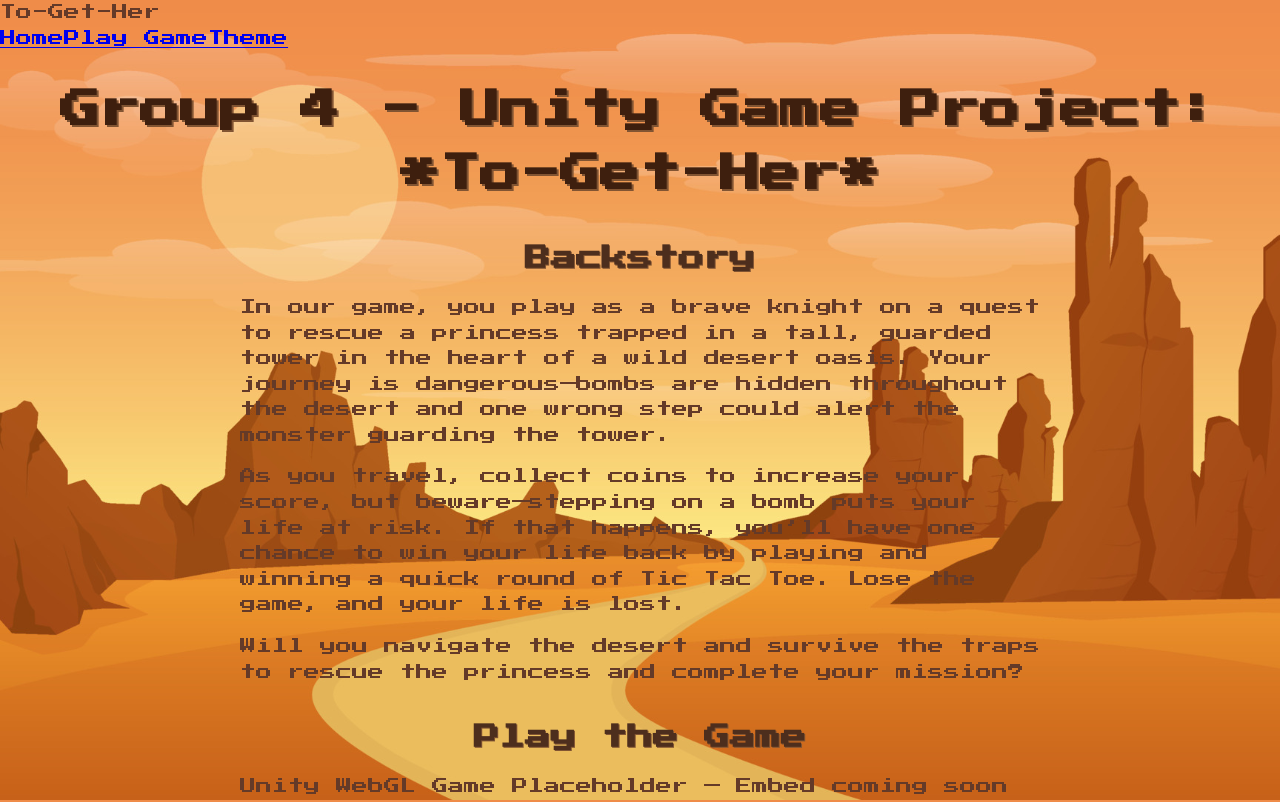
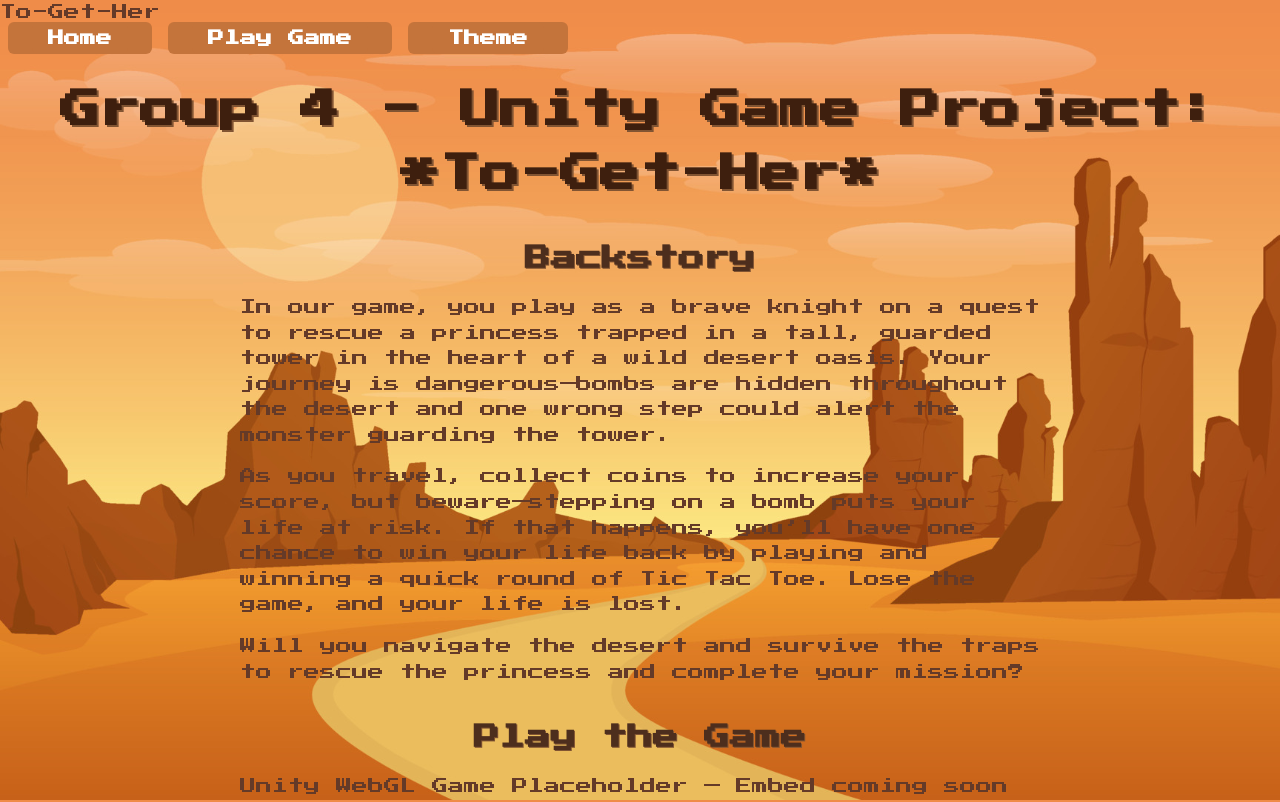
Before and after one commit to lielbn/group4css385, a Next.js app: page / in a window 1280 px wide. Shown: the top 802 px of the page. Built offline with nearby package versions, Linux system fonts and the light colour scheme.

Commit message:
Update globals.css

```diff
--- a/app/globals.css
+++ b/app/globals.css
@@ -13,6 +13,24 @@
 
   --font-game: 'Press Start 2P', monospace;
 }
+
+/* Navigation - Button Style */
+nav a {
+  background-color: var(--primary);
+  color: white;
+  padding: 0.5rem 1rem;
+  border-radius: 0.375rem; /* rounded-md */
+  text-decoration: none;
+  margin: 0 0.5rem;
+  font-weight: 600;
+  transition: background-color 0.2s, color 0.2s;
+}
+
+nav a:hover {
+  background-color: var(--accent-pink);
+  color: white;
+}
+
 
 body {
   margin: 0;
```
